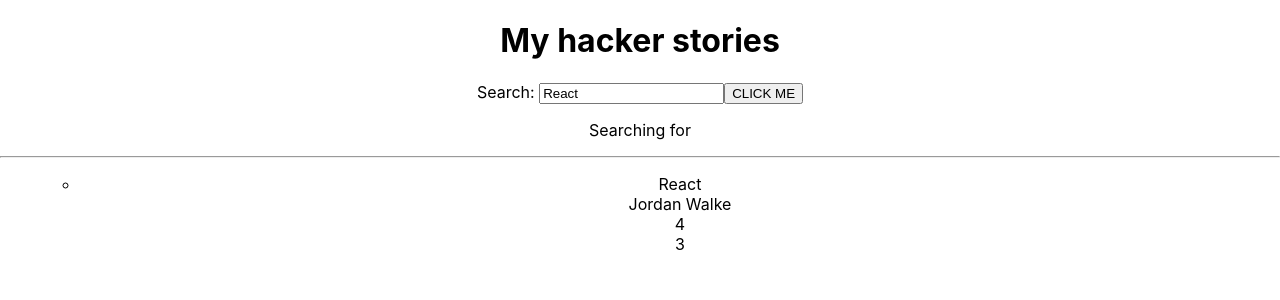
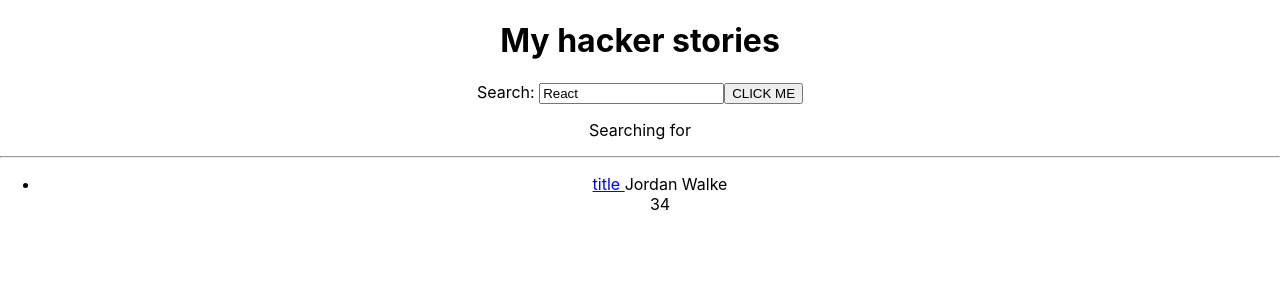
Before and after one commit to lkasdj02/theroadtoreactproj, a React (Create React App) app: page / in a window 1280 px wide. Shown: the top 300 px of the page. Built offline with nearby package versions, Linux system fonts and the light colour scheme.

Commit message:
added rest parameters and spread operator (this is only for refactoring purpouses and might come handy over time, though it is hard to reason about code with too many javascript advanced features)

```diff
--- a/src/App.js
+++ b/src/App.js
@@ -4,7 +4,7 @@ import { useState } from "react";
 const name = "react";
 
 function List({ list }) {
-  console.log("list renders");
+  console.log("list renders"); // debug purpouses
   // let myList = [
   //   ...list,
   //   {
@@ -18,22 +18,22 @@ function List({ list }) {
   // ];
   return (
     <ul>
-      {list.map((item) => (
-        <Item key={item.objectID} item={item} /> // DO NOT USE THE INDEX OF THE MAP FUNCTION FOR THE KEY ATTRIBUTE.
+      {list.map(({ objectID, ...item }) => (
+        <Item key={objectID} {...item} /> // DO NOT USE THE INDEX OF THE MAP FUNCTION FOR THE KEY ATTRIBUTE.
       ))}
     </ul>
   );
 }
 
-const Item = ({ item }) => (
-  <ul>
-    <li key={item?.objectID}>
-      <span>{item?.title}</span> <br />
-      <span>{item?.author}</span> <br />
-      <span>{item?.points}</span> <br />
-      <span>{item?.num_comments}</span>
-    </li>
-  </ul>
+const Item = ({ title, url, author, num_comments, points }) => (
+  <li>
+    <span>
+      <a href={url}> title </a>
+    </span>
+    <span>{author}</span> <br />
+    <span>{num_comments}</span>
+    <span>{points}</span> <br />
+  </li>
 );
 
 const Search = ({ search, onSearch, onclick }) => {
```
